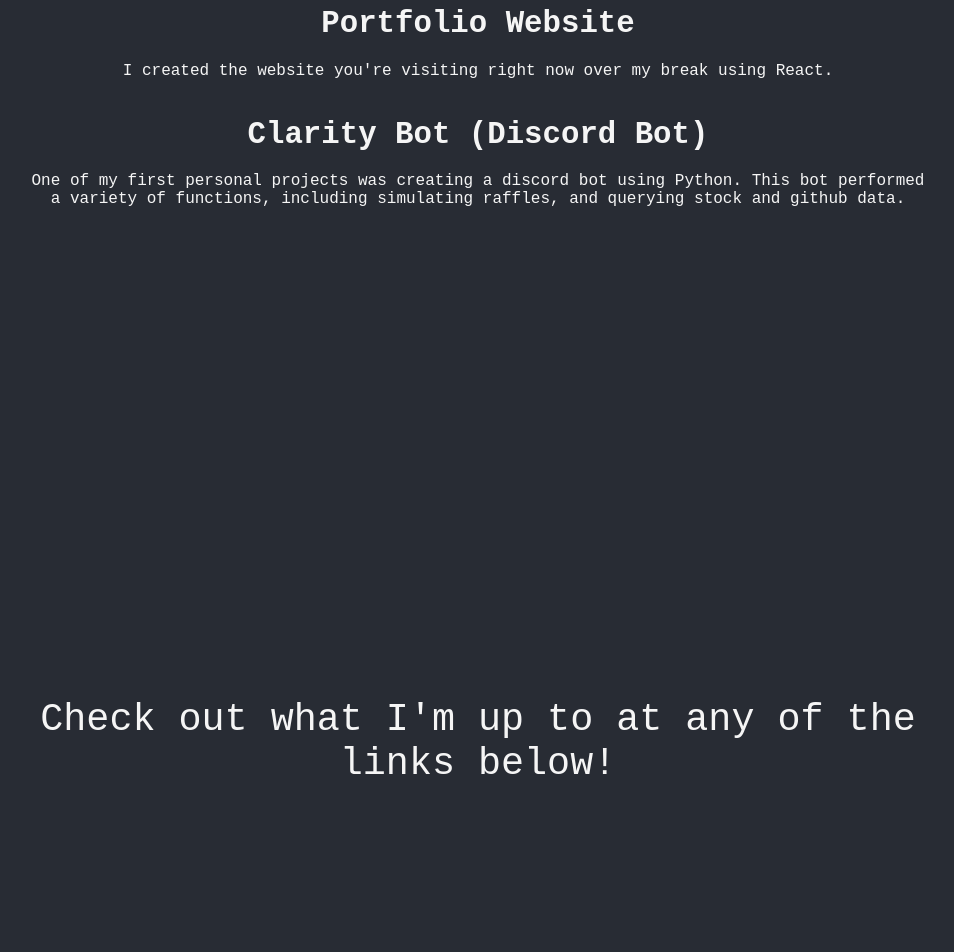
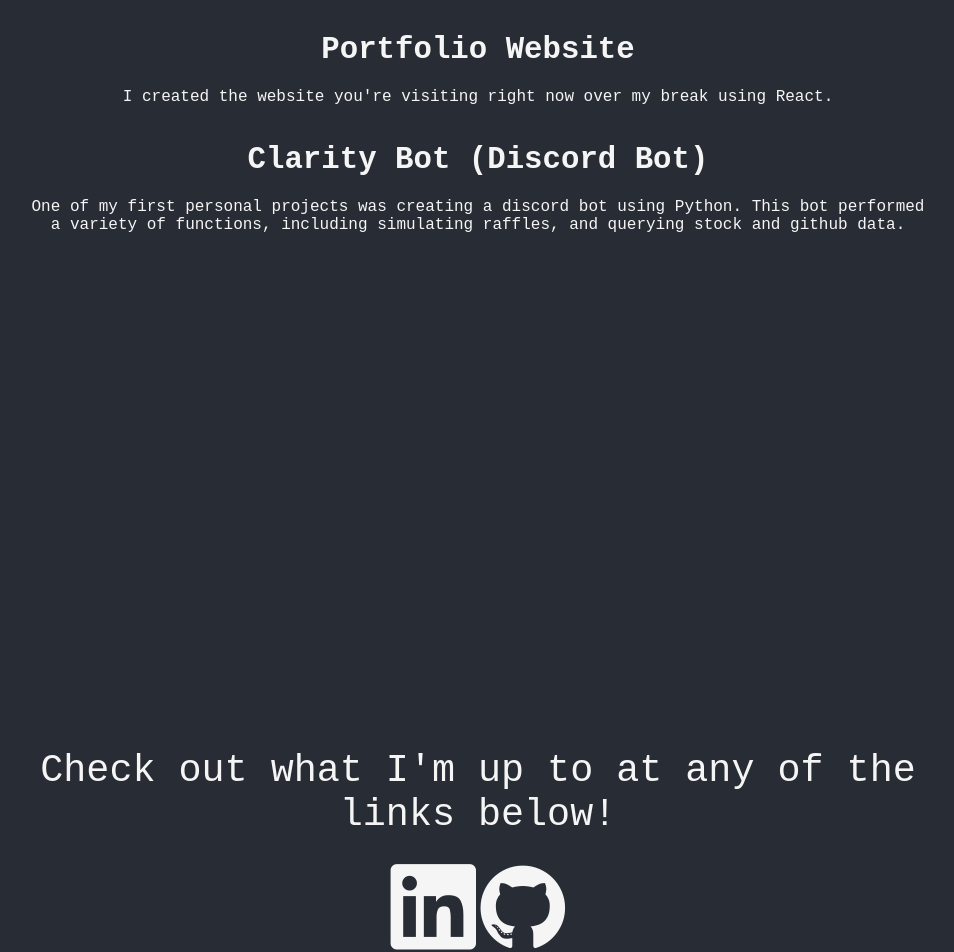
Before and after one commit to lucasabr/portfolio-site, a JavaScript app in the folder portfolio/: page / in a window 1280 px wide. Shown: the part 2094-3046 px from the top of the page, without its empty margins (162-1116 px from the left). Before the commit the page ends 2906 px from the top, so only its background shows below. Built offline with nearby package versions, Linux system fonts and the light colour scheme; the HTML template or start-up script is replaced by a standard one.

Commit message:
fix icons

```diff
--- a/portfolio/src/App.css
+++ b/portfolio/src/App.css
@@ -1,3 +1,5 @@
+@import url('https://cdn.jsdelivr.net/gh/devicons/devicon@v2.15.1/devicon.min.css');
+
 body {
   font-family: 'Courier New', Courier, monospace;
   font-weight: lighter;
@@ -41,7 +43,7 @@ h3 {
   height: 70%;
   width: 70%;
   margin-left: 15%;
-  padding-bottom: 20%;
+  padding-bottom: 22%;
   justify-content: center;
   align-content: center;
   display: flex;
@@ -61,7 +63,7 @@ h3 {
 }
 
 i {
-  font-size: 8vw;
+  font-size: 7vw;
 }
 
 .JobBox img {
```
